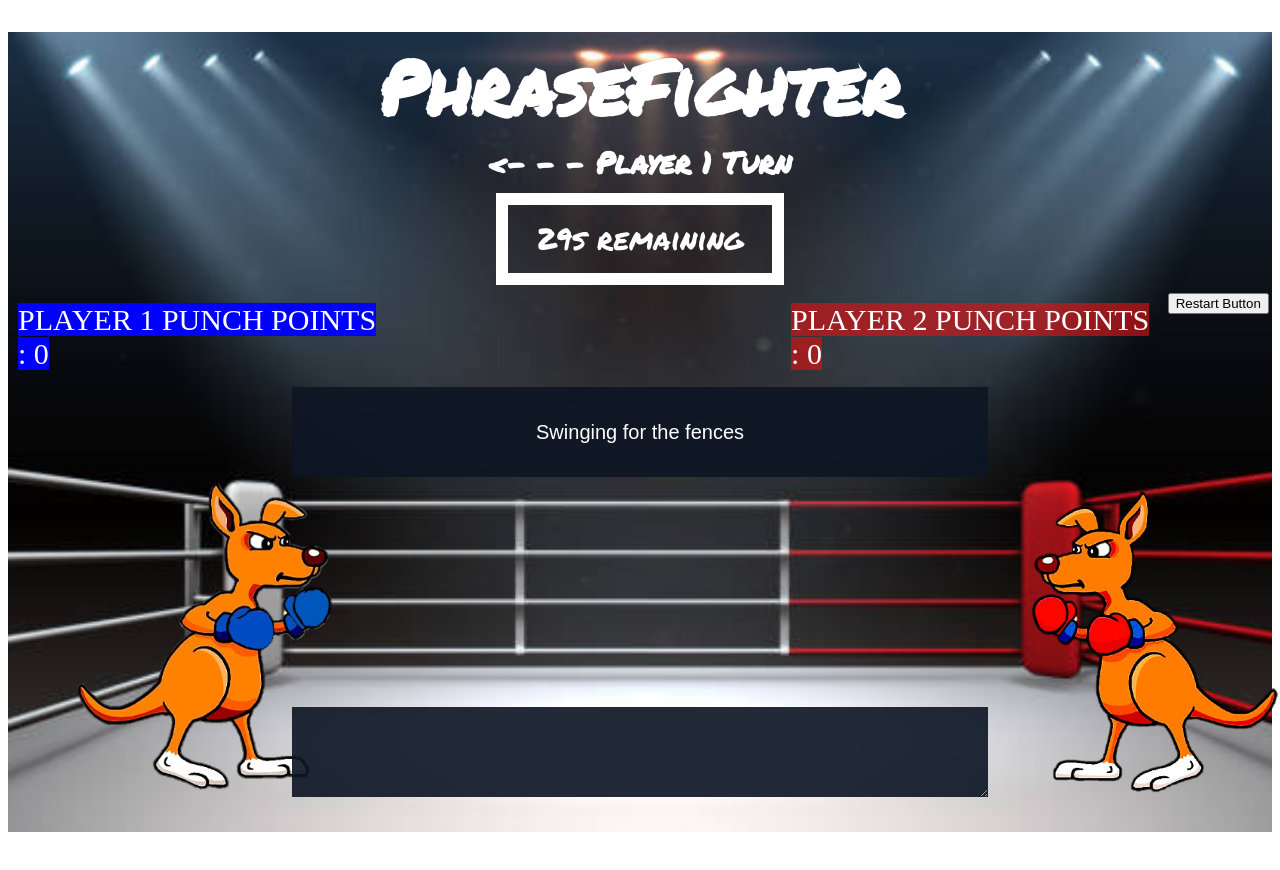
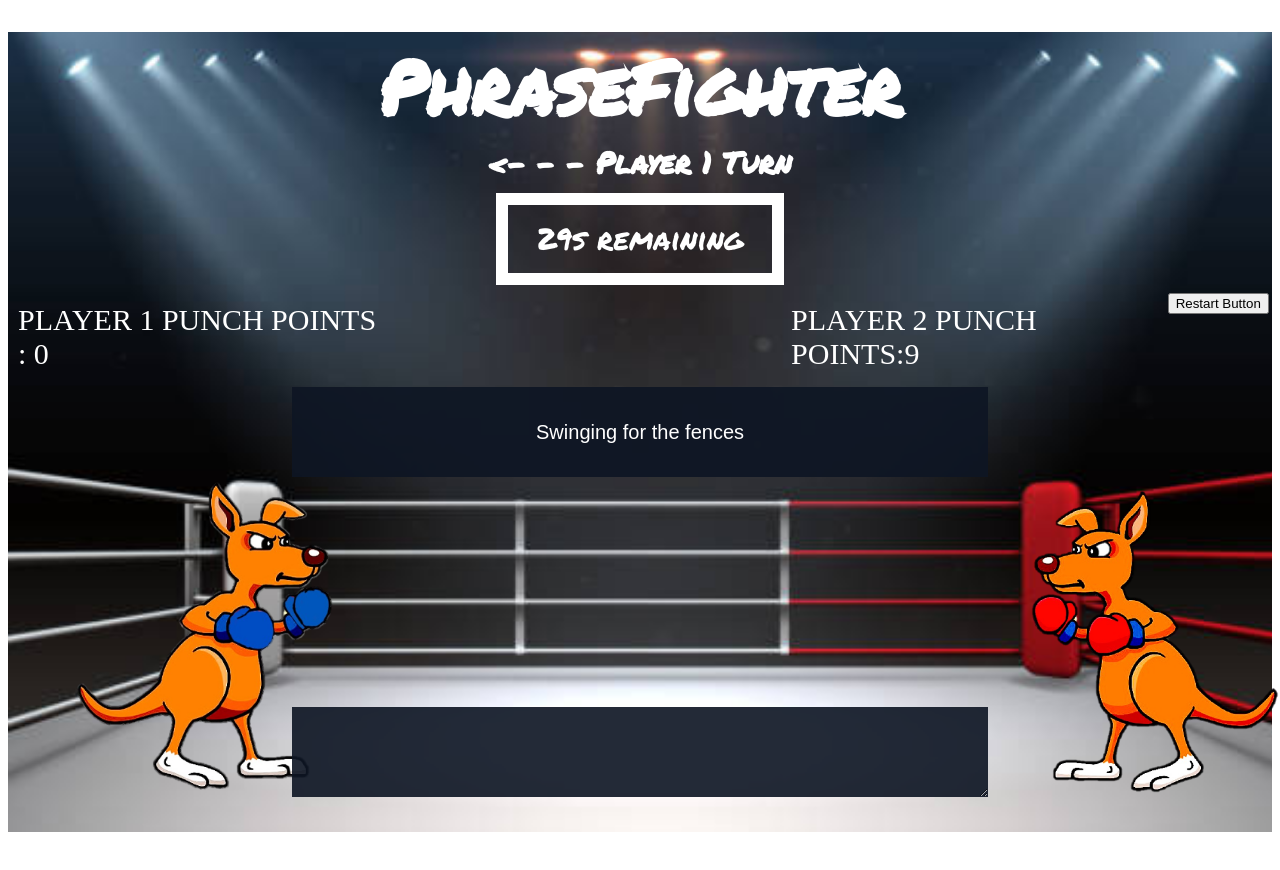
Before and after one commit to JustHolland/PhraseFighter, a plain HTML site: page index.html in a window 1280 px wide. Both pictures are taken after a click on the button "1 PLAYER". Shown: the top 870 px of the page. Drawn offline with Linux system fonts and the light colour scheme.

Commit message:
rando opp works

```diff
--- a/css/style.css
+++ b/css/style.css
@@ -62,7 +62,7 @@ h1{
     margin: 0;
 }
 
-#playerBscore{
+#playerRscore{
   WIDTH: 200px;
   color: white;
   text-align: center;
@@ -70,12 +70,12 @@ h1{
   font-size: 30px;
   cursor: pointer;
   z-index: 4;
-  background-color: blue;
+
 }
 
-#playerRscore{
+#playerBscore{
 
-    background-color: #d91313a3;
+
     opacity: 20px;
     WIDTH: 200px;
     color: white;
--- a/js/app.js
+++ b/js/app.js
@@ -7,12 +7,17 @@
 
 
 let round = 0
-
+let playerBscore= Math.floor(Math.random() * 10);
+let playerRscore=0;
 
 //ONE PLAYER//
 const solobtn = document.querySelector("#one")
 solobtn.addEventListener("click", soloSelected);
 const roundt = document.querySelector("#round")
+const playerBscorearea= document.querySelector("#playerBscore")
+const playerRscorearea= document.querySelector("#playerRscore")
+
+
 function soloSelected(){
   document.getElementById("numPlayers").style.display = "none";
   const intervalID = setInterval(() => {
@@ -22,6 +27,7 @@ function soloSelected(){
         clocktimer.innerHTML = timeLeft +'s remaining';
         timeLeft--;
         roundt.innerHTML = "<- - - Player 1 Turn";
+        playerRscorearea.innerHTML= `PLAYER 2 PUNCH POINTS:` + playerBscore;
 
         // decrement the timer variable
 
@@ -138,7 +144,7 @@ return phrase
 ///
 
 
-let playerBscore =0
+
 
 //this is important for add information when stuff changes
 userinputsubmitted.addEventListener('input',() =>{
@@ -185,8 +191,7 @@ function eraseText() {
 }
 
 function addPoint(){
-  if('userinputsubmitted'==='phrase')
+  if(`${userinputsubmitted.trim} ===${phrase.trim}`)
   playerBscore++;
   playerBscore.innerHTML=playerBscore;
-
 }
```
Also changed, not shown: 1 other file.
